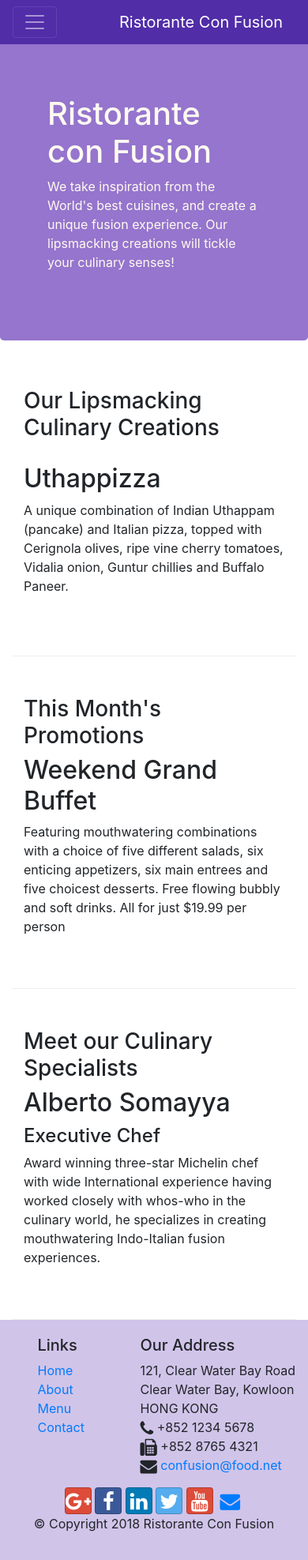
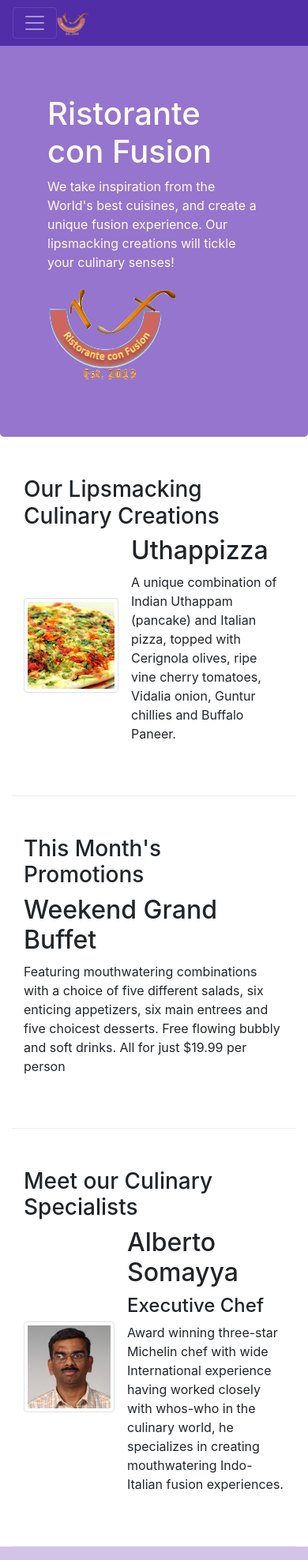
Before and after one commit to chhatch/Bootstrap-Course, a website: page index.html in a window 390 px wide. Shown: the top 1975 px of the page at 79% size. Drawn offline with nearby package versions, Linux system fonts and the light colour scheme.

Commit message:
Images and media

```diff
--- a/index.html
+++ b/index.html
@@ -37,22 +37,31 @@
                 >
                     <span class="navbar-toggler-icon"></span>
                 </button>
-                <a class="navbar-brand" href="#"
-                    >Ristorante Con Fusion</a
-                >
+                <a class="navbar-brand mr-auto" href="./index.html">
+                    <img src="img/logo.png" height="30" wdith="41" />
+                </a>
                 <div class="collapse navbar-collapse" id="Navbar">
                     <ul class="navbar-nav mr-auto">
                         <li class="nav-item active">
-                            <a class="nav-link" href="#"><span class="fa fa-home fa-lg"></span> Home</a>
+                            <a class="nav-link" href="#"
+                                ><span class="fa fa-home fa-lg"></span> Home</a
+                            >
                         </li>
                         <li class="nav-item">
-                            <a class="nav-link" href="./aboutus.html"><span class="fa fa-info fa-lg"></span> About</a>
+                            <a class="nav-link" href="./aboutus.html"
+                                ><span class="fa fa-info fa-lg"></span> About</a
+                            >
                         </li>
                         <li class="nav-item">
-                            <a class="nav-link" href="#"><span class="fa fa-list fa-lg"></span> Menu</a>
+                            <a class="nav-link" href="#"
+                                ><span class="fa fa-list fa-lg"></span> Menu</a
+                            >
                         </li>
                         <li class="nav-item">
-                            <a class="nav-link" href="./contactus.html"><span class="fa fa-address-card fa-lg"></span> Contact</a>
+                            <a class="nav-link" href="./contactus.html"
+                                ><span class="fa fa-address-card fa-lg"></span>
+                                Contact</a
+                            >
                         </li>
                     </ul>
                 </div>
@@ -71,7 +80,9 @@
                             senses!
                         </p>
                     </div>
-                    <div class="col-12 col-sm"></div>
+                    <div class="col-12 col-sm align-self-center">
+                        <img src="img/logo.png" class="img-fluid" />
+                    </div>
                 </div>
             </div>
         </header>
@@ -82,13 +93,23 @@
                     <h3>Our Lipsmacking Culinary Creations</h3>
                 </div>
                 <div class="col col-sm order-sm-first col-md">
-                    <h2>Uthappizza</h2>
+                    <div class="media">
+                        <img
+                            class="d-flex mr-3 img-thumbnail align-self-center"
+                            src="img/uthappizza.png"
+                            alt="uthappizza"
+                        />
+                        <div class="media-body">
+                            <h2 class="mt-0">Uthappizza</h2>
                             <p>
-                        A unique combination of Indian Uthappam (pancake) and
-                        Italian pizza, topped with Cerignola olives, ripe vine
-                        cherry tomatoes, Vidalia onion, Guntur chillies and
-                        Buffalo Paneer.
+                                A unique combination of Indian Uthappam
+                                (pancake) and Italian pizza, topped with
+                                Cerignola olives, ripe vine cherry tomatoes,
+                                Vidalia onion, Guntur chillies and Buffalo
+                                Paneer.
                             </p>
+                        </div>
+                    </div>
                 </div>
             </div>
 
@@ -112,14 +133,24 @@
                     <h3>Meet our Culinary Specialists</h3>
                 </div>
                 <div class="col col-sm order-sm-first col-md">
-                    <h2>Alberto Somayya</h2>
+                    <div class="media">
+                        <img
+                            class="d-flex mr-3 img-thumbnail align-self-center"
+                            src="img/alberto.png"
+                            alt="alberto"
+                        />
+                        <div class="media-body">
+                            <h2 class="mt-0">Alberto Somayya</h2>
                             <h4>Executive Chef</h4>
                             <p>
                                 Award winning three-star Michelin chef with wide
-                        International experience having worked closely with
-                        whos-who in the culinary world, he specializes in
-                        creating mouthwatering Indo-Italian fusion experiences.
+                                International experience having worked closely
+                                with whos-who in the culinary world, he
+                                specializes in creating mouthwatering
+                                Indo-Italian fusion experiences.
                             </p>
+                        </div>
+                    </div>
                 </div>
             </div>
         </div>
@@ -152,15 +183,34 @@
                     </div>
                     <div class="col-12 col-sm-4 align-self-center">
                         <div class="text-center">
-                            <a class="btn btn-social-icon btn-google" href="http://google.com/+"><i class="fa fa-google-plus fa-lg"></i></a>
-                            <a class="btn btn-social-icon btn-facebook" href="http://www.facebook.com/profile.php?id="
-                                ><i class="fa fa-facebook fa-lg"></i></a
-                            >
-                            <a class="btn btn-social-icon btn-linkedin" href="http://www.linkedin.com/in/"><i class="fa fa-linkedin fa-lg"></i></a>
-                            <a class="btn btn-social-icon btn-twitter" href="http://twitter.com/"><i class="fa fa-twitter fa-lg"></i></a>
-                            <a class="btn btn-social-icon btn-google" href="http://youtube.com/"><i class="fa fa-youtube fa-lg"></i></a>
-                            <a class="btn btn-social-icon" href="mailto:"><i class="fa fa-envelope fa-lg"></i></a>
-                        </div>
+                            <a
+                                class="btn btn-social-icon btn-google"
+                                href="http://google.com/+"
+                                ><i class="fa fa-google-plus fa-lg"></i
+                            ></a>
+                            <a
+                                class="btn btn-social-icon btn-facebook"
+                                href="http://www.facebook.com/profile.php?id="
+                                ><i class="fa fa-facebook fa-lg"></i
+                            ></a>
+                            <a
+                                class="btn btn-social-icon btn-linkedin"
+                                href="http://www.linkedin.com/in/"
+                                ><i class="fa fa-linkedin fa-lg"></i
+                            ></a>
+                            <a
+                                class="btn btn-social-icon btn-twitter"
+                                href="http://twitter.com/"
+                                ><i class="fa fa-twitter fa-lg"></i
+                            ></a>
+                            <a
+                                class="btn btn-social-icon btn-google"
+                                href="http://youtube.com/"
+                                ><i class="fa fa-youtube fa-lg"></i
+                            ></a>
+                            <a class="btn btn-social-icon" href="mailto:"
+                                ><i class="fa fa-envelope fa-lg"></i
+                            ></a>
                         </div>
                     </div>
                 </div>
```
Also changed, not shown: aboutus.html (+7 -4 lines), contactus.html (+7 -4 lines), img/alberto.png (added), img/buffet.png (added), img/logo.png (added), img/uthappizza.png (added), 1 other file. Lines whose indentation alone changed are shown as unchanged.
